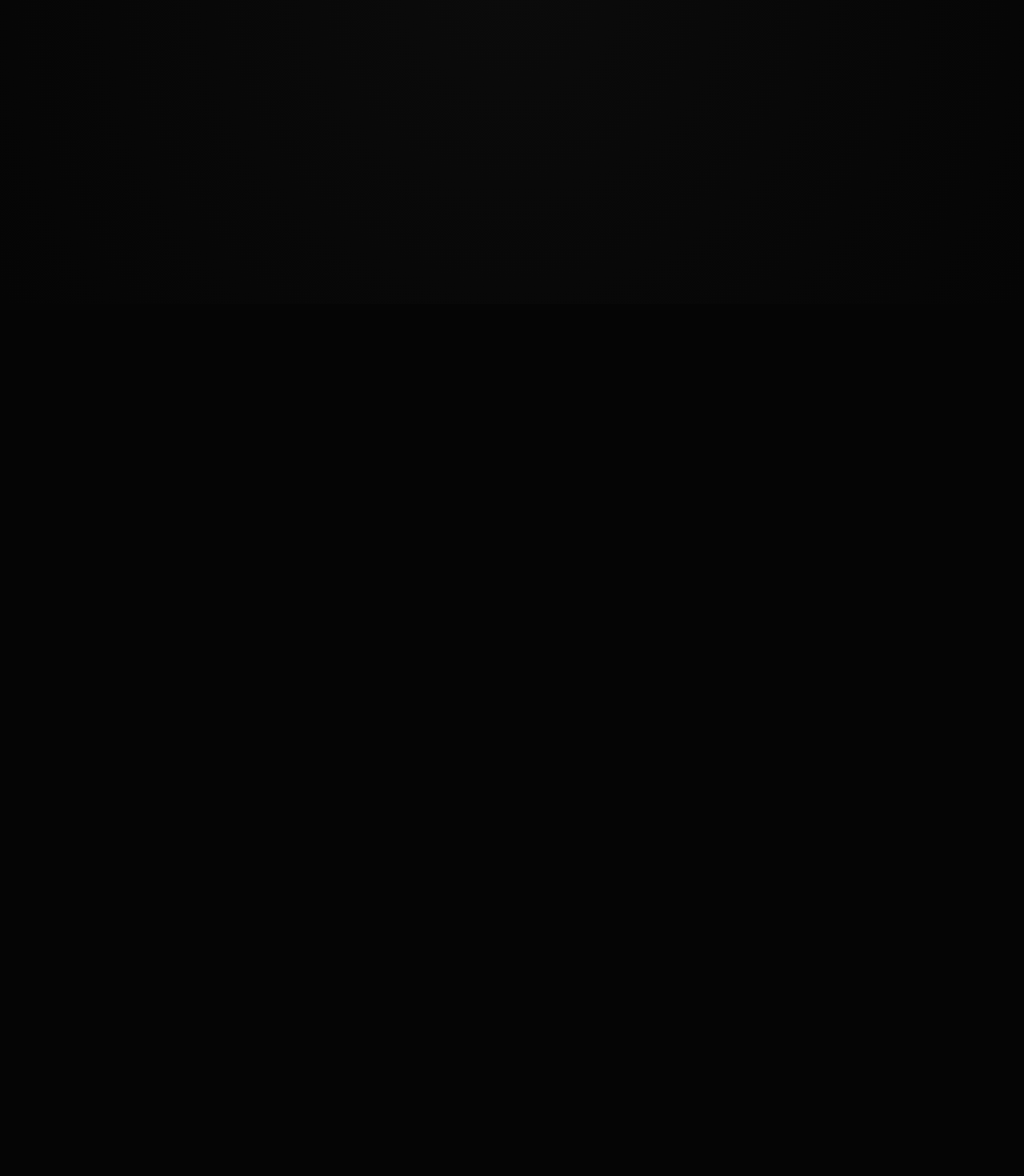
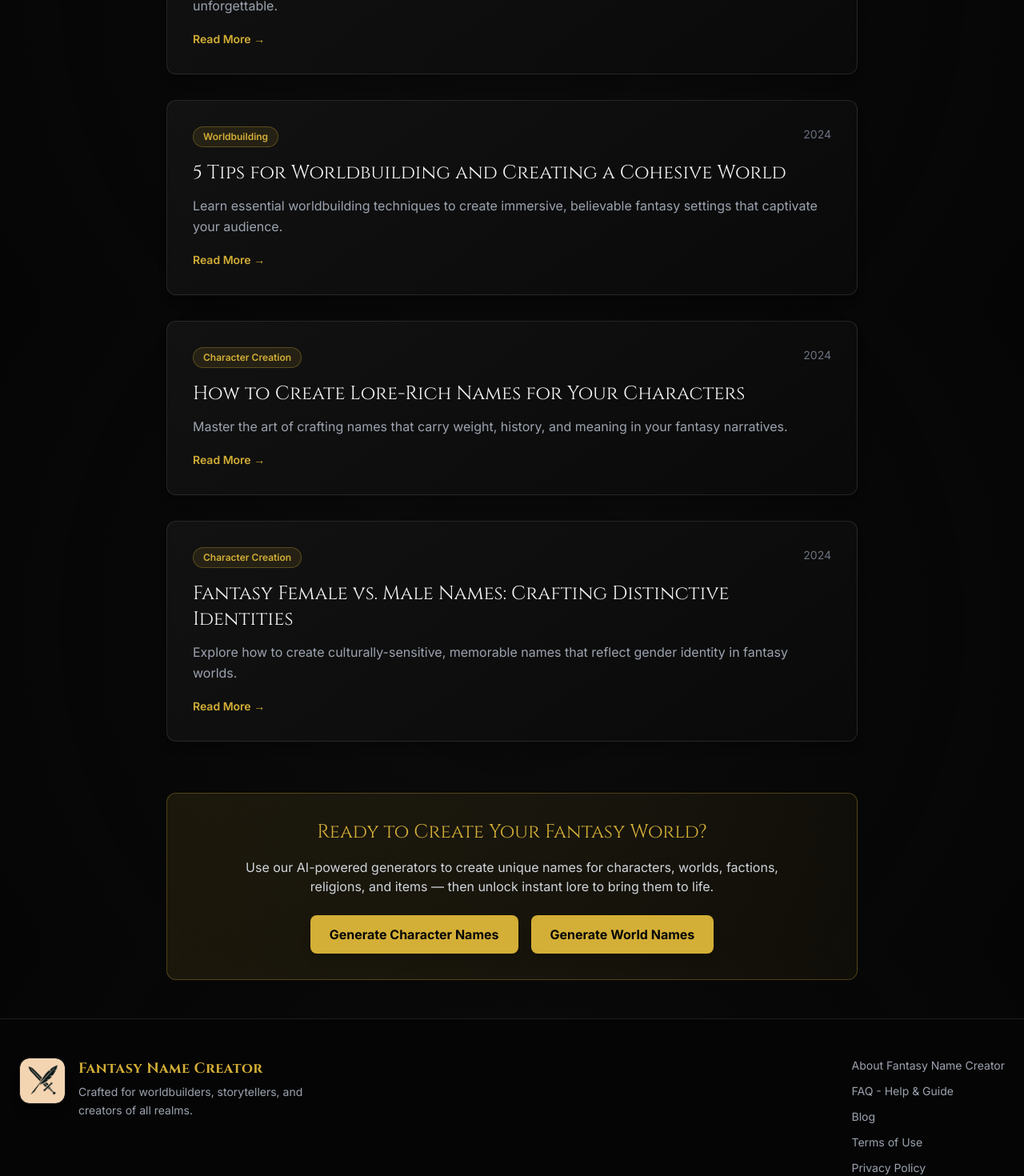
Before and after one commit to JiriTill/fantasytools, a React (Vite) app in the folder client/: page /blog in a window 1280 px wide. Before the commit this address had no page. Shown: the part 420-1890 px from the top of the page at 80% size. Before the commit the page ends 800 px from the top, so only its background shows below. Built offline with nearby package versions, Linux system fonts and the light colour scheme.

Commit message:
Add Blog listing page and update Footer to link to Blog

```diff
--- a/client/src/App.jsx
+++ b/client/src/App.jsx
@@ -18,6 +18,7 @@ import HowToCreateLoreRichNames from './pages/HowToCreateLoreRichNames';
 import FiveTipsForWorldbuilding from './pages/FiveTipsForWorldbuilding';
 import FemalevsMale from './pages/FemalevsMale';
 import FAQ from './pages/FAQ';
+import Blog from './pages/Blog';
 
 
 function App() {
@@ -35,6 +36,8 @@ function App() {
       <Route path="/religion" element={<Religion />} />
       <Route path="/item" element={<Item />} />
       <Route path="/dynamic" element={<Dynamic />} />
+      <Route path="/blog" element={<Blog />} />
+      <Route path="/blog/why-names-matter" element={<WhyNamesMatter />} />
       <Route path="/blog/lore-rich-names" element={<HowToCreateLoreRichNames />} />
       <Route path="/blog/tips-for-worldbuilding" element={<FiveTipsForWorldbuilding />} />
       <Route path="/blog/gender-specific-names" element={<FemalevsMale />} />
--- a/client/src/components/Footer.jsx
+++ b/client/src/components/Footer.jsx
@@ -58,8 +58,8 @@ export default function Footer() {
                 </Link>
               </li>
               <li>
-                <Link to="/Why-names-matter" onClick={scrollToTop} className="hover:text-fantasy-gold transition duration-200">
-                  Why names matter?
+                <Link to="/blog" onClick={scrollToTop} className="hover:text-fantasy-gold transition duration-200">
+                  Blog
                 </Link>
               </li>
               <li>
--- /dev/null
+++ b/client/src/pages/Blog.jsx
@@ -0,0 +1,122 @@
+import React from 'react';
+import { Link } from 'react-router-dom';
+import { Helmet } from 'react-helmet';
+import Footer from '../components/Footer';
+
+const blogPosts = [
+    {
+        title: "Why Names Matter in Fantasy Worlds?",
+        slug: "/blog/why-names-matter",
+        excerpt: "Discover how the right name can transform your characters, worlds, and factions from good to unforgettable.",
+        date: "2024",
+        category: "Worldbuilding"
+    },
+    {
+        title: "5 Tips for Worldbuilding and Creating a Cohesive World",
+        slug: "/blog/tips-for-worldbuilding",
+        excerpt: "Learn essential worldbuilding techniques to create immersive, believable fantasy settings that captivate your audience.",
+        date: "2024",
+        category: "Worldbuilding"
+    },
+    {
+        title: "How to Create Lore-Rich Names for Your Characters",
+        slug: "/blog/lore-rich-names",
+        excerpt: "Master the art of crafting names that carry weight, history, and meaning in your fantasy narratives.",
+        date: "2024",
+        category: "Character Creation"
+    },
+    {
+        title: "Fantasy Female vs. Male Names: Crafting Distinctive Identities",
+        slug: "/blog/gender-specific-names",
+        excerpt: "Explore how to create culturally-sensitive, memorable names that reflect gender identity in fantasy worlds.",
+        date: "2024",
+        category: "Character Creation"
+    }
+];
+
+export default function Blog() {
+    return (
+        <>
+            <Helmet>
+                <title>Fantasy Worldbuilding Blog - Tips, Guides & Inspiration | Fantasy Name Creator</title>
+                <meta
+                    name="description"
+                    content="Explore our fantasy worldbuilding blog for expert tips on creating names, building immersive worlds, and developing unforgettable characters for your RPG, D&D, or novel."
+                />
+                <meta name="keywords" content="fantasy worldbuilding, fantasy writing tips, character names, world creation, RPG worldbuilding, D&D tips" />
+                <link rel="canonical" href="https://www.fantasynamecreator.com/blog" />
+            </Helmet>
+
+            <div className="min-h-screen flex flex-col items-center">
+                <header className="w-full text-center pt-10 pb-6 px-4 bg-gradient-to-b from-fantasy-dark-secondary to-fantasy-dark border-b border-white/5">
+                    <Link to="/" onClick={() => window.scrollTo(0, 0)} className="text-fantasy-gold hover:text-white transition font-fantasy text-xl mb-2 inline-block">
+                        ← Back to Home
+                    </Link>
+                    <h1 className="text-4xl md:text-5xl font-bold text-transparent bg-clip-text bg-gold-gradient drop-shadow-sm tracking-wide">
+                        Fantasy Worldbuilding Blog
+                    </h1>
+                    <p className="text-lg text-gray-300 mt-4 max-w-2xl mx-auto">
+                        Expert tips, guides, and inspiration for fantasy writers, game masters, and worldbuilders
+                    </p>
+                </header>
+
+                <main className="w-full max-w-4xl mx-auto px-4 py-12">
+                    <div className="grid gap-8">
+                        {blogPosts.map((post, index) => (
+                            <Link
+                                key={index}
+                                to={post.slug}
+                                onClick={() => window.scrollTo(0, 0)}
+                                className="group bg-card-gradient p-8 rounded-xl border border-white/10 hover:border-fantasy-gold/50 transition-all duration-300 shadow-lg hover:shadow-xl"
+                            >
+                                <div className="flex items-start justify-between mb-4">
+                                    <span className="text-xs font-semibold text-fantasy-gold bg-fantasy-gold/10 px-3 py-1 rounded-full border border-fantasy-gold/30">
+                                        {post.category}
+                                    </span>
+                                    <span className="text-sm text-gray-500">{post.date}</span>
+                                </div>
+                                <h2 className="text-2xl font-fantasy text-gray-100 group-hover:text-fantasy-gold transition mb-3">
+                                    {post.title}
+                                </h2>
+                                <p className="text-gray-400 leading-relaxed mb-4">
+                                    {post.excerpt}
+                                </p>
+                                <span className="text-fantasy-gold text-sm font-semibold group-hover:underline">
+                                    Read More →
+                                </span>
+                            </Link>
+                        ))}
+                    </div>
+
+                    {/* CTA Section */}
+                    <div className="mt-16 bg-gradient-to-r from-fantasy-gold/10 to-fantasy-gold/5 p-8 rounded-xl border border-fantasy-gold/30 text-center">
+                        <h3 className="text-2xl font-fantasy text-fantasy-gold mb-4">
+                            Ready to Create Your Fantasy World?
+                        </h3>
+                        <p className="text-gray-300 mb-6 max-w-2xl mx-auto">
+                            Use our AI-powered generators to create unique names for characters, worlds, factions, religions, and items — then unlock instant lore to bring them to life.
+                        </p>
+                        <div className="flex flex-wrap gap-4 justify-center">
+                            <Link
+                                to="/character"
+                                onClick={() => window.scrollTo(0, 0)}
+                                className="px-6 py-3 bg-fantasy-gold hover:bg-white text-fantasy-dark font-bold rounded-lg transition shadow-lg"
+                            >
+                                Generate Character Names
+                            </Link>
+                            <Link
+                                to="/world"
+                                onClick={() => window.scrollTo(0, 0)}
+                                className="px-6 py-3 bg-fantasy-gold hover:bg-white text-fantasy-dark font-bold rounded-lg transition shadow-lg"
+                            >
+                                Generate World Names
+                            </Link>
+                        </div>
+                    </div>
+                </main>
+
+                <Footer />
+            </div>
+        </>
+    );
+}
```
